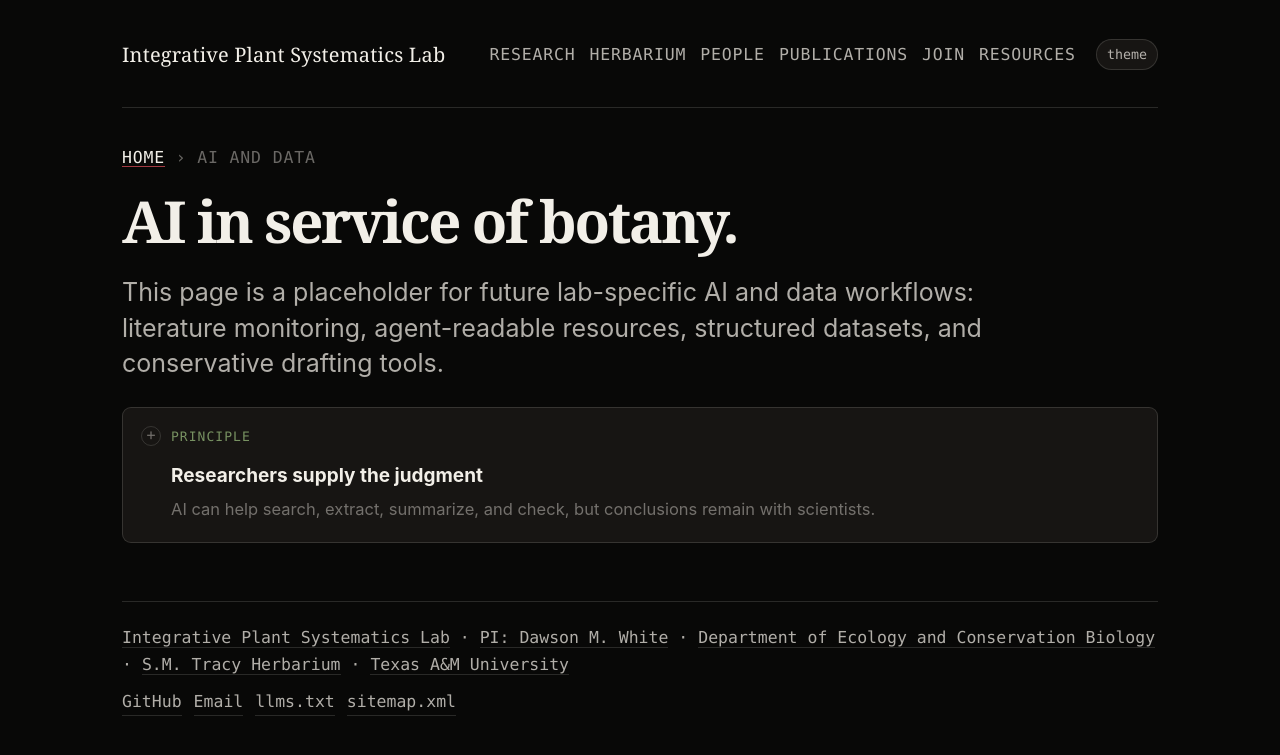
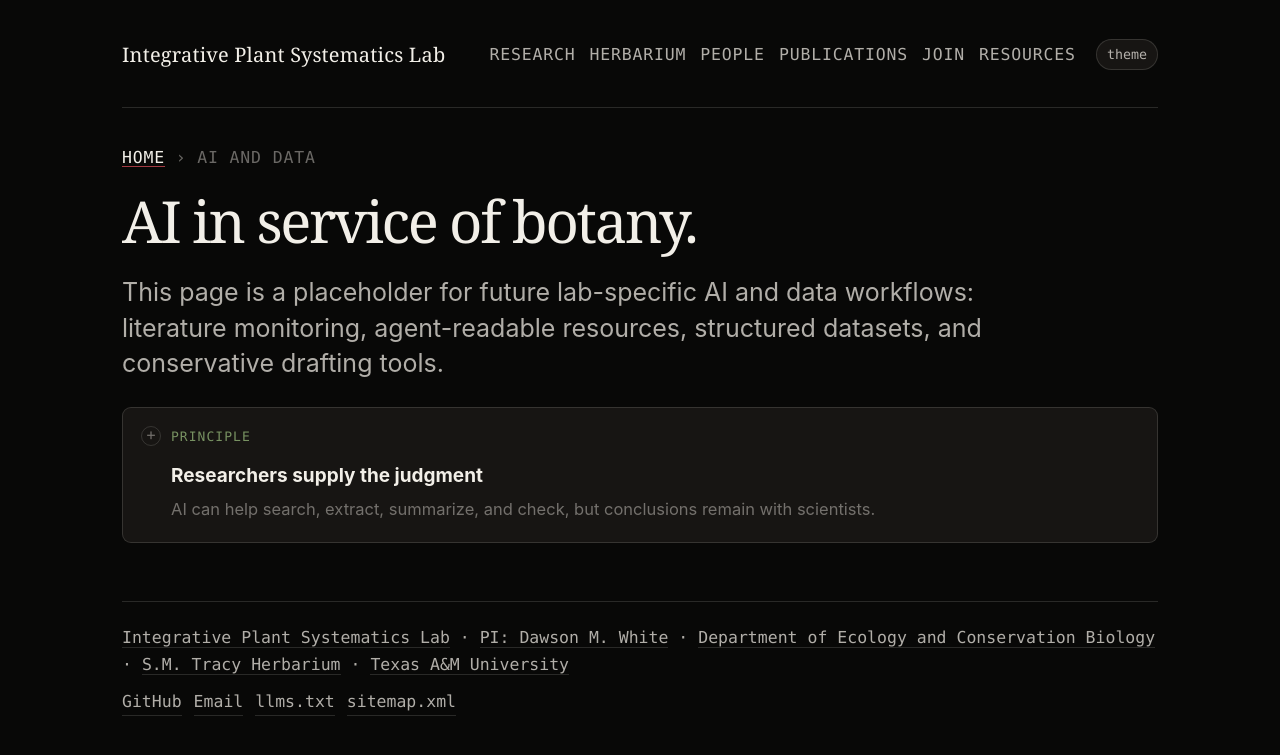
Before and after one commit to Erythroxylum/whiteplantsystematics.org, a Jekyll site: the page built from ai.html, in a window 1280 px wide. Shown: the top 755 px of the page. Built offline with Jekyll 4.4.1, drawn with Linux system fonts in a browser that asks for light colours.

Commit message:
title font weight 400

```diff
--- a/assets/css/main.css
+++ b/assets/css/main.css
@@ -43,7 +43,7 @@ a:hover { color: var(--accent-strong); }
 .site-nav a { color: var(--ink-dim); text-decoration: none; }
 .theme-toggle { border: 1px solid var(--rule); background: var(--paper-raised); color: var(--ink-dim); border-radius: 999px; padding: 7px 10px; font-family: var(--font-mono); cursor: pointer; }
 .crumb { font-family: var(--font-mono);  font-size: 16.5px; color: var(--ink-faint); text-transform: uppercase; letter-spacing: 0.05em; margin-bottom: 22px; }
-.title { font-family: var(--font-serif); font-size: clamp(34px, 5vw, 58px); line-height: 0.98; letter-spacing: -0.04em; margin: 0 0 22px; max-width: 920px; }
+.title { font-family: var(--font-serif); font-weight: 400; font-size: clamp(34px, 5vw, 58px); line-height: 0.98; letter-spacing: -0.04em; margin: 0 0 22px; max-width: 920px; }
 .lede { font-size: clamp(19px, 2.2vw, 25px); line-height: 1.42; color: var(--ink-dim); max-width: 900px; }
 h2 { font-family: var(--font-serif); font-weight: 400; font-size: 34px; line-height: 1.15; margin: 48px 0 12px; }
 h3 { margin: 0 0 8px; font-size: 19px; line-height: 1.25; }
```
